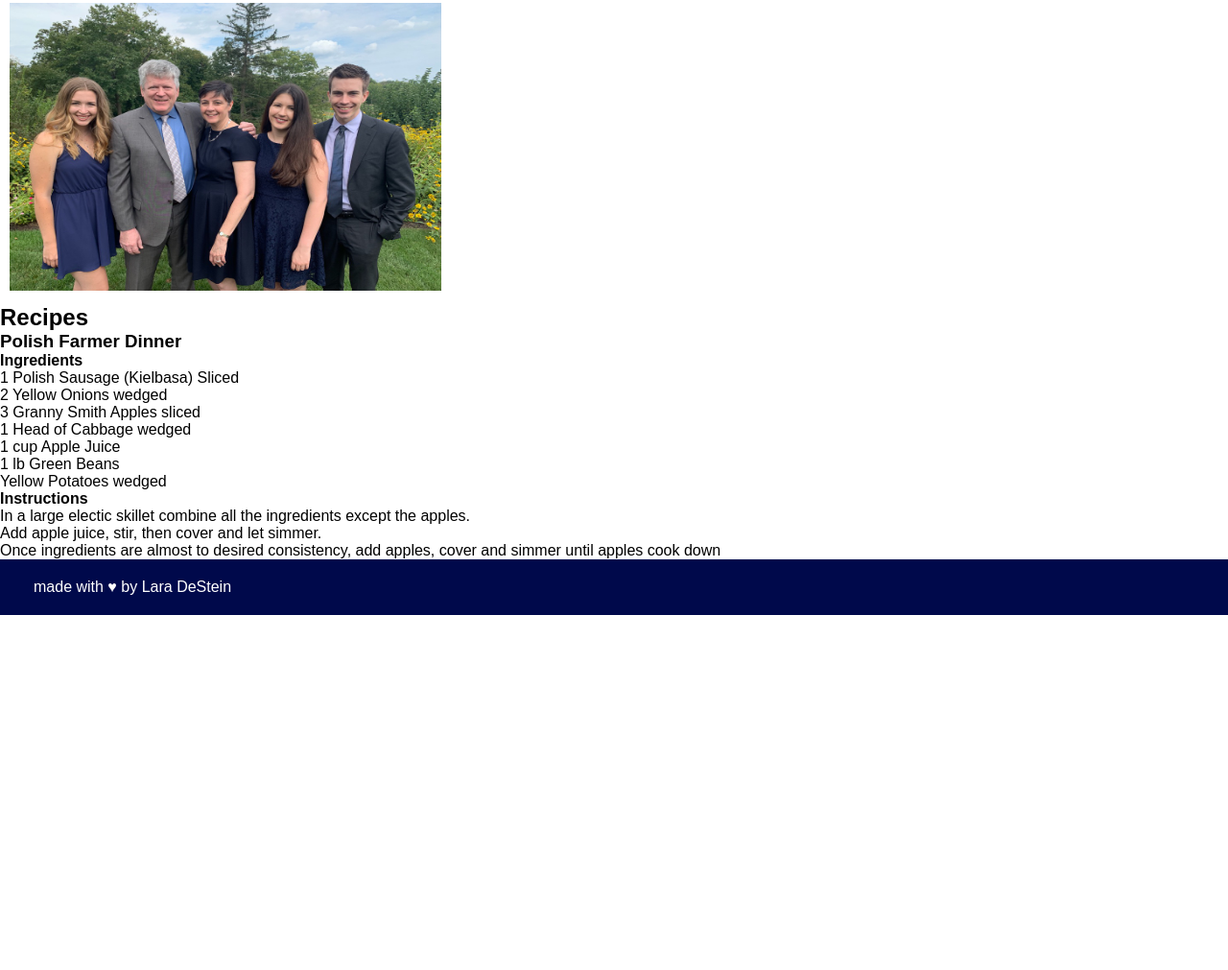
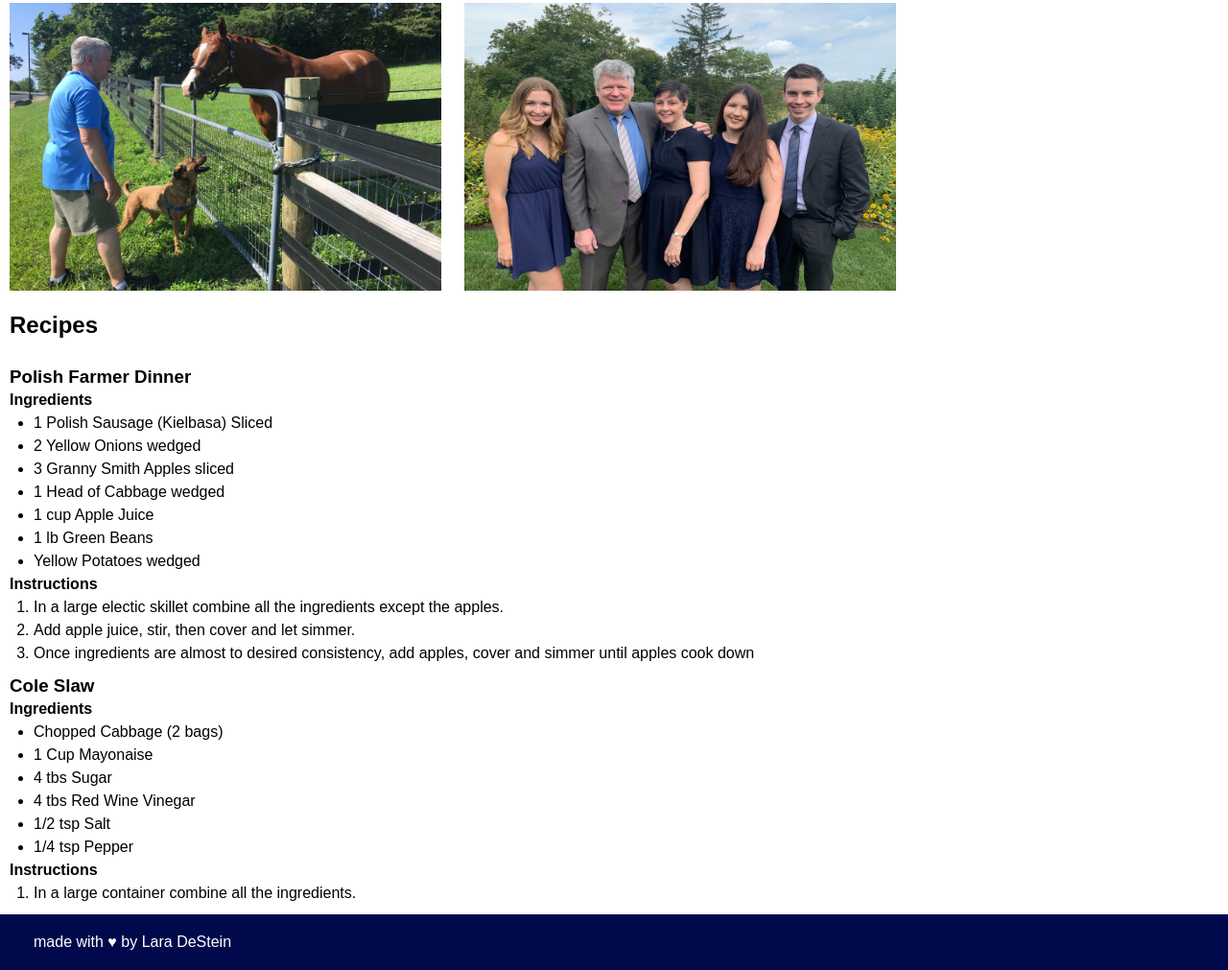
Before and after one commit to lara-destein13/family-recipes, a plain HTML site: page index.html in a window 1280 px wide. Shown: the part 1079-2090 px from the top of the page at 96% size. Before the commit the page ends 1720 px from the top, so only its background shows below. Drawn offline with Linux system fonts and the light colour scheme.

Commit message:
add coleslaw recipe, format recipes

```diff
--- a/assets/css/style.css
+++ b/assets/css/style.css
@@ -15,13 +15,6 @@ header {
     color: white;
 }
 
-footer {
-    padding: 20px 35px;
-    background-color: #00094B;
-    color: white;
-    margin: 0;
-}
-
 .pic-wide {
     margin: 10px;
     height: 300px;
@@ -33,3 +26,33 @@ footer {
     height: 450px;
     width: 350px;
 }
+
+#space-between {
+    display: inline-block;
+    height: 450px;
+    width: 190px;
+}
+
+.recipes {
+    margin: 10px;
+    line-height: 1.5em;
+}
+
+.recipes h2 {
+    padding-bottom: 20px;
+}
+
+.recipes h3 {
+    padding-top: 10px;
+}
+
+.recipes li {
+    margin-left: 25px;
+}
+
+footer {
+    padding: 20px 35px;
+    background-color: #00094B;
+    color: white;
+    margin: 0;
+}
--- a/index.html
+++ b/index.html
@@ -18,19 +18,17 @@
     <!-- hero / jumbotron -->
     <section class="hero">
         <img class="pic-wide" src="./assets/images/family-nashville.jpeg" />
-        <img class="pic-wide" src="./assets/images/thanksgiving.jpeg" />
+        <img class="pic-wide" src="./assets/images/thanksgiving.jpeg" /><br />
         <img class="pic-tall" src="./assets/images/parents-cody-farm.jpeg" />
-        <img class="pic-tall" src="./assets/images/lara-michelle-nyc.jpeg" />
+        <div id="space-between"></div>
+        <img class="pic-tall" src="./assets/images/lara-michelle-nyc.jpeg" /><br />
         <img class="pic-wide" src="./assets/images/dad-cody-horse.jpeg" />
         <img class="pic-wide" src="./assets/images/family-matt-wedding.jpeg" />
-
-
-
-
     </section>
 
     <section class="recipes">
         <h2>Recipes</h2>
+
         <h3>Polish Farmer Dinner</h3>
         <h4>Ingredients</h4>
         <ul>
@@ -47,7 +45,21 @@
             <li>In a large electic skillet combine all the ingredients except the apples.</li>
             <li>Add apple juice, stir, then cover and let simmer.</li>
             <li>Once ingredients are almost to desired consistency, add apples, cover and simmer until apples cook down</li>
+        </ol>
 
+        <h3>Cole Slaw</h3>
+        <h4>Ingredients</h4>
+        <ul>
+            <li> Chopped Cabbage (2 bags) </li>
+            <li> 1 Cup Mayonaise</li>
+            <li> 4 tbs Sugar</li>
+            <li> 4 tbs Red Wine Vinegar</li>
+            <li> 1/2 tsp Salt</li>
+            <li> 1/4 tsp Pepper</li>
+        </ul>
+        <h4>Instructions</h4>
+        <ol>
+            <li>In a large container combine all the ingredients.</li>
         </ol>
     </section>
 
```
